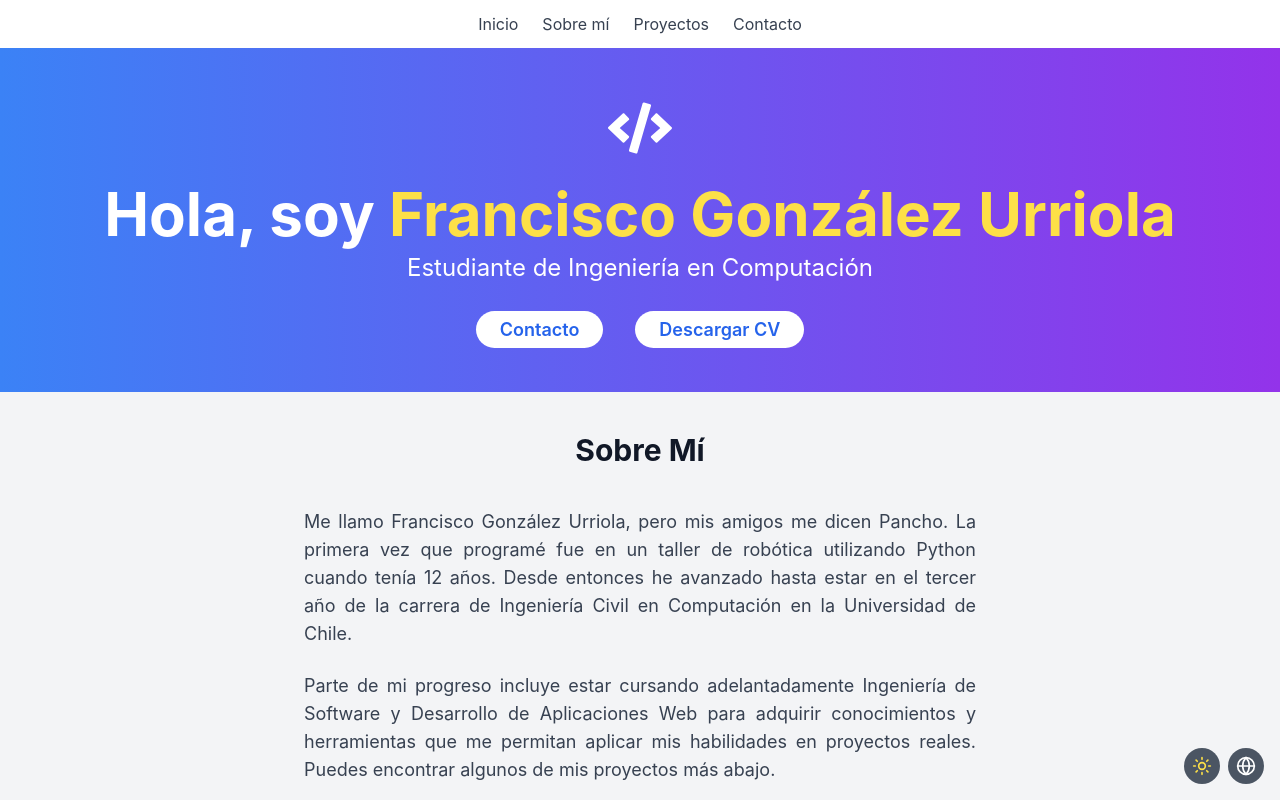
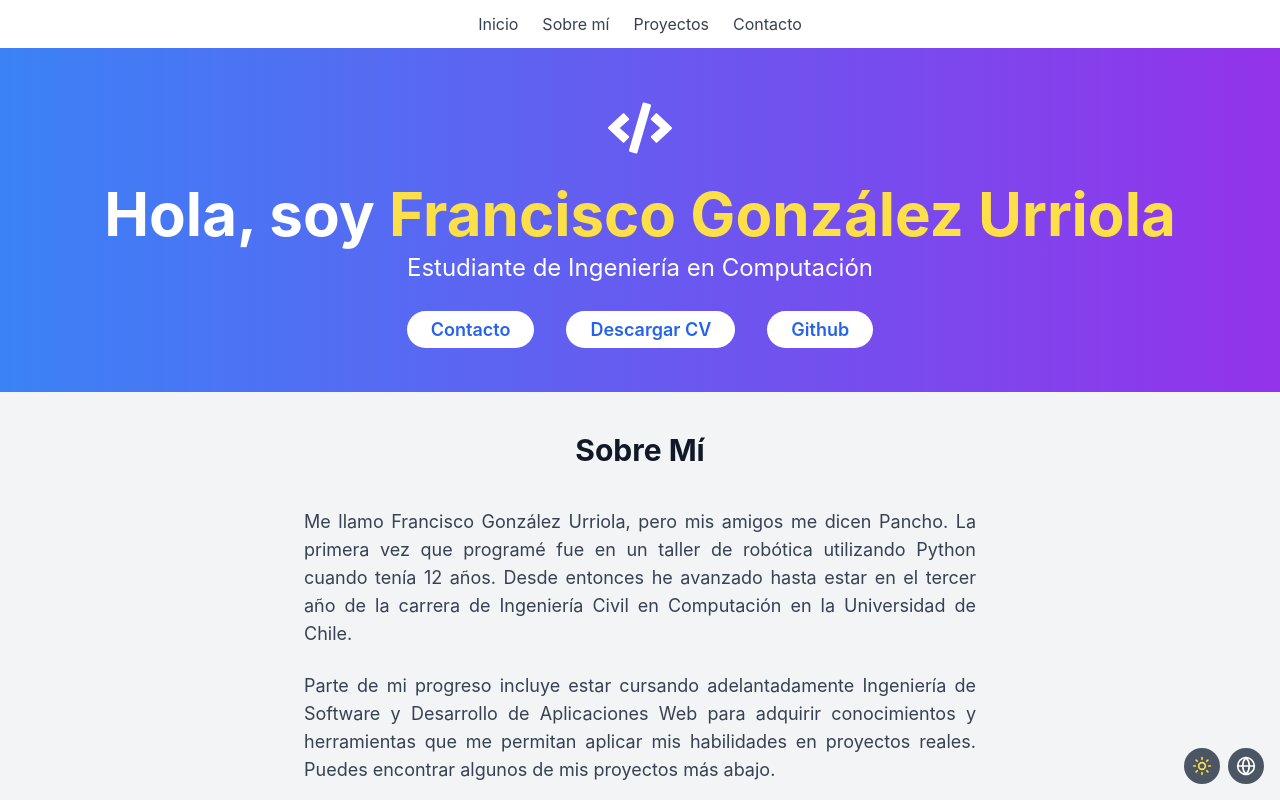
Before and after one commit to fgonzalezurriola/Portfolio-React-Vite, a React (Vite) app: page / in a window 1280 px wide. Shown: the top 800 px of the page. Built offline with nearby package versions, Linux system fonts and the light colour scheme.

Commit message:
Feat: added github button in Hero

```diff
--- a/src/components/Hero.tsx
+++ b/src/components/Hero.tsx
@@ -24,6 +24,7 @@ const Hero: React.FC = () => {
           {t('header.contact')}
         </a>
 
+
         <a
           href={resumeFile}
           download
@@ -32,6 +33,12 @@ const Hero: React.FC = () => {
         >
           {t('header.resume')}
         </a>
+        <a
+          href="https://github.com/fgonzalezurriola" target="_blank" rel="noreferrer noopener"
+          className="bg-white mx-4 text-blue-600 py-2 px-6 rounded-full text-lg font-semibold hover:bg-blue-100 transition duration-300"
+        >
+          Github
+        </a>
       </div>
     </section>
   );
```
